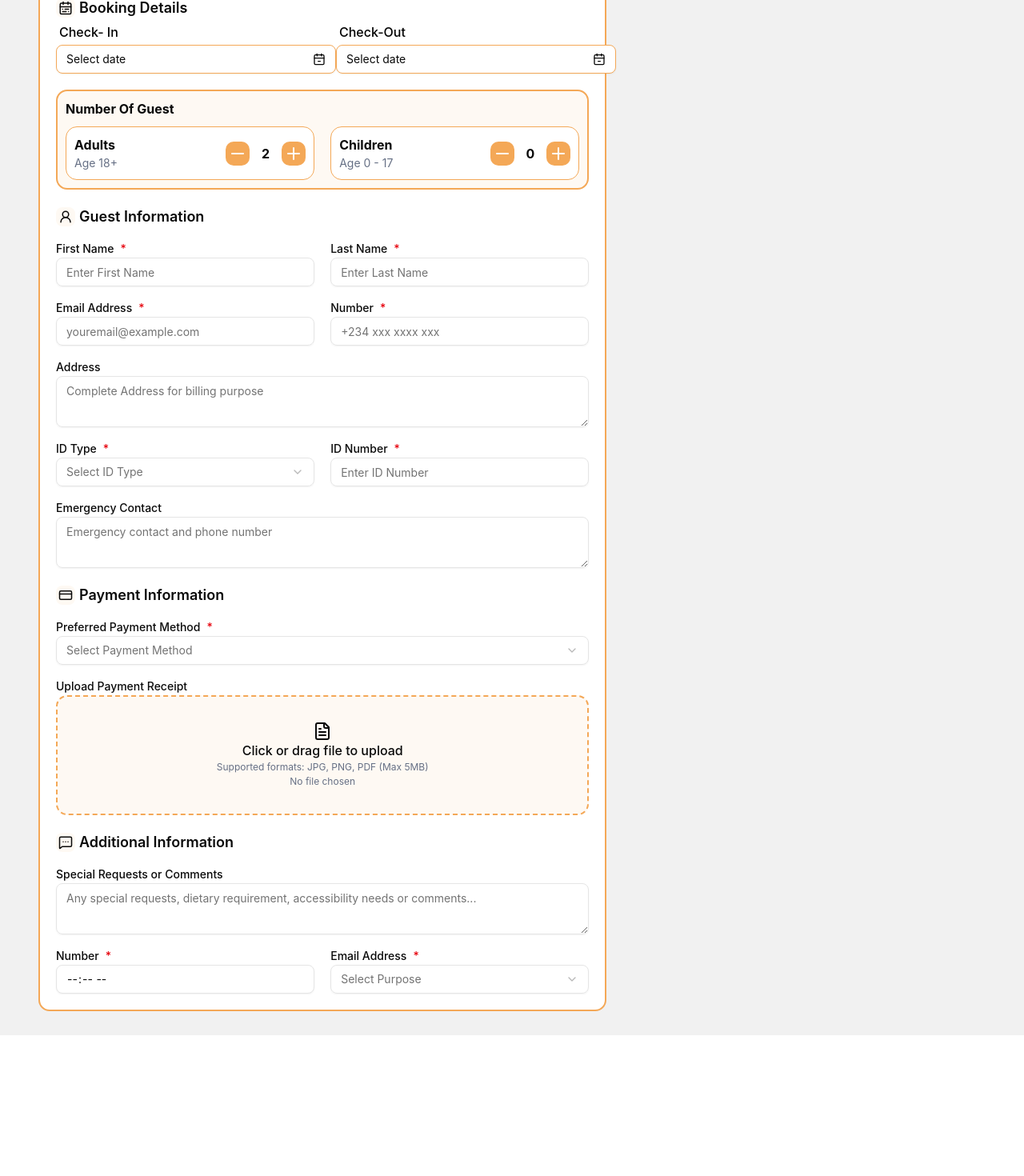
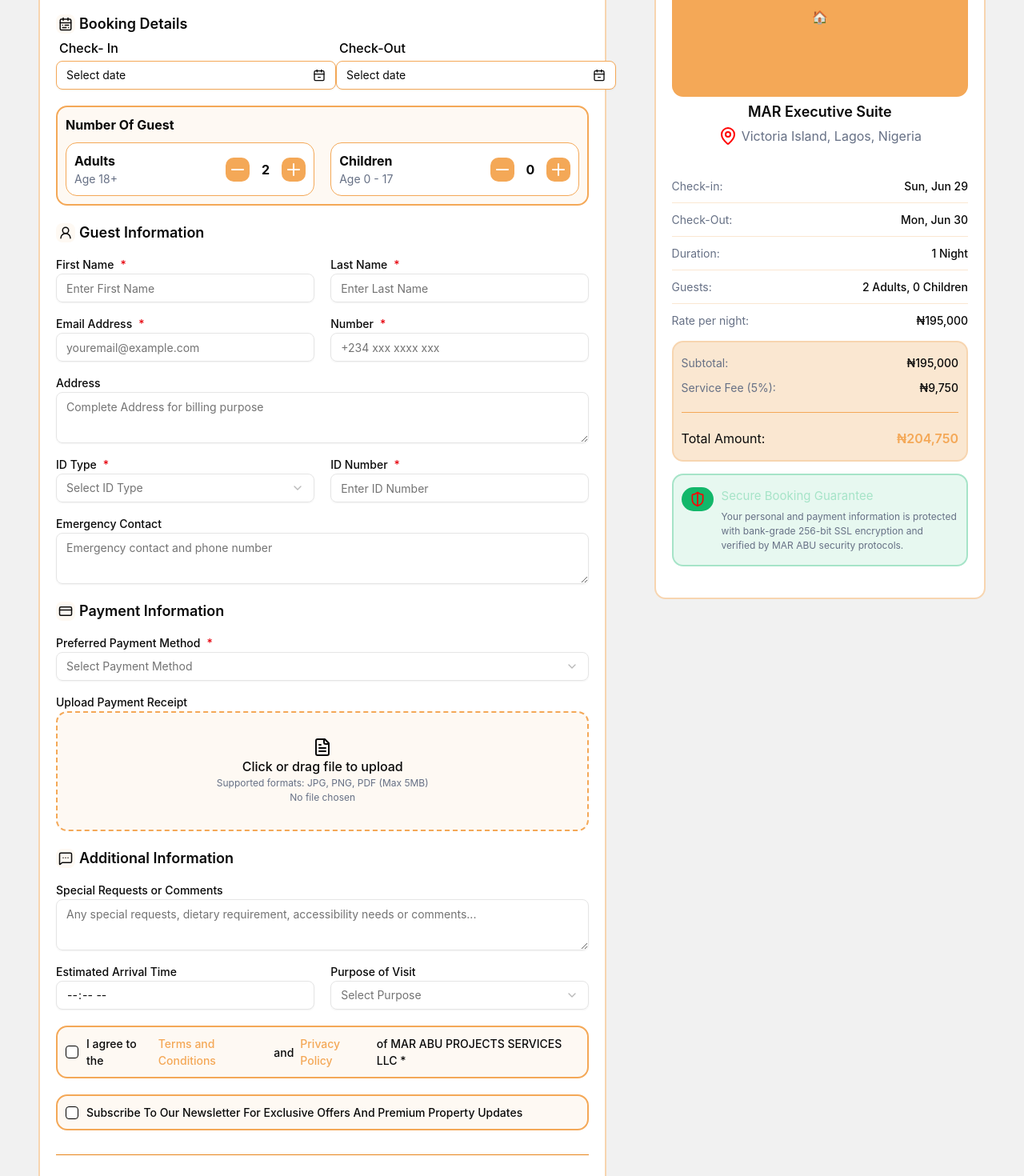
Before and after one commit to MAR-ABU-PROJECTS/Booking-System, a Next.js app in the folder frontend/: page /booking in a window 1280 px wide. Shown: the part 199-1669 px from the top of the page at 80% size. Before the commit the page ends 1493 px from the top, so only its background shows below. Built offline with nearby package versions, Linux system fonts and the light colour scheme.

Commit message:
completed the ui and added functionalities

```diff
--- a/frontend/package.json
+++ b/frontend/package.json
@@ -20,6 +20,7 @@
     "@mui/lab": "^7.0.0-beta.13",
     "@mui/material": "^7.1.1",
     "@mui/x-date-pickers": "^8.5.2",
+    "@radix-ui/react-checkbox": "^1.3.2",
     "@radix-ui/react-label": "^2.1.7",
     "@radix-ui/react-popover": "^1.1.14",
     "@radix-ui/react-select": "^2.2.5",
--- a/frontend/src/app/booking/page.tsx
+++ b/frontend/src/app/booking/page.tsx
@@ -3,7 +3,7 @@
 import {useState} from "react";
 import { Calendar } from "@/components/ui/calendar";
 import { Label } from "@/components/ui/label";
-import { CalendarMinus2, CalendarRange, CreditCard, FileText, MessageSquareMore, Minus, Plus, UserRound } from "lucide-react";
+import { CalendarMinus2, CalendarRange, CreditCard, FileText, MapPin, MessageSquareMore, Minus, Plus, ShieldHalf, UserRound } from "lucide-react";
 import { Button } from "@/components/ui/button";
 import {
   Popover,
@@ -13,12 +13,15 @@ import {
 import { Input } from "@/components/ui/input";
 import { Textarea } from "@/components/ui/textarea";
 import { Select, SelectContent, SelectGroup, SelectItem, SelectLabel, SelectTrigger, SelectValue } from "@/components/ui/select";
+import { Checkbox } from "@/components/ui/checkbox";
 
 const page = () => {
   const [open, setOpen] = useState(false);
   const [date, setDate] = useState<Date | undefined>(undefined);
   const [openSec, setOpenSec] = useState(false);
   const [secDate, setSecDate] = useState<Date | undefined>(undefined);
+  const [adultCount, setAdultCount] = useState(2);
+  const [childCount, setChildCount] = useState(0);
 
   const [fileName, setFileName] = useState("No file chosen");
 
@@ -28,8 +31,8 @@ const page = () => {
   };
   return (
     <>
-      <div className="grid grid-cols-[60%_40%] gap-[20px] px-12 py-[30px] bg-[#F1F1F1]">
-        <div className="flex flex-col w-full h-full p-[20px] bg-white rounded-xl border-2 border-[#F4A857]">
+      <div className="grid grid-cols-[60%_35%] justify-between gap-[40px] px-12 py-[30px] bg-[#F1F1F1]">
+        <div className="flex flex-col w-full py-[40px] px-[20px] bg-white rounded-xl border-2 border-[#f7d5b0]">
           <div className="flex flex-col justify-center items-center">
             <h1 className="text-[20px] font-bold">Complete Your MAR Booking</h1>
             <p className="text-[16px] text-[#667085]">
@@ -129,11 +132,19 @@ const page = () => {
                         <p className="text-[14px] text-[#667085]">Age 18+</p>
                       </div>
                       <div className="flex justify-center items-center gap-[15px]">
-                        <div className="p-[3px] rounded-lg bg-[#F4A857] cursor-pointer">
+                        <div
+                          className="p-[3px] rounded-lg bg-[#F4A857] cursor-pointer"
+                          onClick={() =>
+                            setAdultCount(Math.max(0, adultCount - 1))
+                          }
+                        >
                           <Minus color="#FFF" />
                         </div>
-                        <p className="text-[16px] font-bold">2</p>
-                        <div className="p-[3px] rounded-lg bg-[#F4A857] cursor-pointer">
+                        <p className="text-[16px] font-bold">{adultCount}</p>
+                        <div
+                          className="p-[3px] rounded-lg bg-[#F4A857] cursor-pointer"
+                          onClick={() => setAdultCount(adultCount + 1)}
+                        >
                           <Plus color="#FFF" />
                         </div>
                       </div>
@@ -144,11 +155,19 @@ const page = () => {
                         <p className="text-[14px] text-[#667085]">Age 0 - 17</p>
                       </div>
                       <div className="flex justify-center items-center gap-[15px]">
-                        <div className="p-[3px] rounded-lg bg-[#F4A857] cursor-pointer">
+                        <div
+                          className="p-[3px] rounded-lg bg-[#F4A857] cursor-pointer"
+                          onClick={() =>
+                            setChildCount(Math.max(0, childCount - 1))
+                          }
+                        >
                           <Minus color="#FFF" />
                         </div>
                         <p className="text-[16px] font-bold">0</p>
-                        <div className="p-[3px] rounded-lg bg-[#F4A857] cursor-pointer">
+                        <div
+                          className="p-[3px] rounded-lg bg-[#F4A857] cursor-pointer"
+                          onClick={() => setChildCount(childCount + 1)}
+                        >
                           <Plus color="#FFF" />
                         </div>
                       </div>
@@ -231,7 +250,7 @@ const page = () => {
                           <SelectItem value="drivers-license">
                             Driver&lsquo;s License
                           </SelectItem>
-                          <SelectItem value="drivers-license">
+                          <SelectItem value="voters-card">
                             Voter&lsquo;s Card
                           </SelectItem>
                         </SelectGroup>
@@ -334,9 +353,7 @@ const page = () => {
                 </div>
                 <div className="flex justify-between items-center gap-[20px]">
                   <div className="grid w-full max-w-sm items-center gap-1">
-                    <Label htmlFor="time-picker">
-                      Number<span className="text-red-600">*</span>
-                    </Label>
+                    <Label htmlFor="time-picker">Estimated Arrival Time</Label>
                     <Input
                       type="time"
                       id="time-picker"
@@ -345,9 +362,7 @@ const page = () => {
                     />
                   </div>
                   <div className="grid w-full max-w-sm items-center gap-1">
-                    <Label>
-                      Email Address<span className="text-red-600">*</span>
-                    </Label>
+                    <Label>Purpose of Visit</Label>
                     <Select>
                       <SelectTrigger className="w-[full]">
                         <SelectValue placeholder="Select Purpose" />
@@ -355,28 +370,173 @@ const page = () => {
                       <SelectContent>
                         <SelectGroup>
                           <SelectItem value="passport">Business</SelectItem>
-                          <SelectItem value="drivers-license">
-                            Leisure
-                          </SelectItem>
-                          <SelectItem value="drivers-license">
+                          <SelectItem value="leisure">Leisure</SelectItem>
+                          <SelectItem value="family-visit">
                             Family Visit
                           </SelectItem>
-                          <SelectItem value="drivers-license">
+                          <SelectItem value="event">
                             Conference/Event
                           </SelectItem>
-                          <SelectItem value="drivers-license">
-                            Other
-                          </SelectItem>
+                          <SelectItem value="other">Other</SelectItem>
                         </SelectGroup>
                       </SelectContent>
                     </Select>
                   </div>
                 </div>
+                <div className="w-full h-full p-[10px] bg-[#fef9f3] border-2 border-[#F4A857] rounded-xl">
+                  <div className="flex gap-[10px] items-center">
+                    <Checkbox
+                      id="terms"
+                      className="bg-white border-1 border-black"
+                    />
+                    <Label htmlFor="terms" className="text-[14px] ">
+                      I agree to the{" "}
+                      <span className="text-[#F4A857] cursor-pointer hover:underline">
+                        Terms and Conditions
+                      </span>{" "}
+                      and{" "}
+                      <span className="text-[#F4A857] cursor-pointer hover:underline">
+                        Privacy Policy
+                      </span>{" "}
+                      of MAR ABU PROJECTS SERVICES LLC *
+                    </Label>
+                  </div>
+                </div>
+                <div className="w-full h-full p-[10px] bg-[#fef9f3] border-2 border-[#F4A857] rounded-xl">
+                  <div className="flex gap-[10px] items-center">
+                    <Checkbox
+                      id="subscribe"
+                      className="bg-white border-1 border-black"
+                    />
+                    <Label
+                      htmlFor="subscribe"
+                      className="text-[14px] capitalize"
+                    >
+                      Subscribe to our newsletter for exclusive offers and
+                      premium property updates
+                    </Label>
                   </div>
                 </div>
               </div>
             </div>
-        <div>days</div>
+            <hr className="h-px my-[10px] bg-[#E8851A] border-0" />
+            <Button className="hover:bg-[#F4A857] py-[15px] text-[16px] items-center transition-transform duration-300 transform hover:-translate-y-1 hover:shadow-2xl">
+              🔒 Complete Secure Booking
+            </Button>
+          </div>
+        </div>
+        <div className="flex flex-col w-full h-[870px] py-[40px] px-[20px] bg-white rounded-xl border-2 border-[#f7d5b0] static">
+          <div className="flex flex-col gap-[5px]">
+            <div className="flex w-full h-[200px] justify-center items-center bg-[#F4A857] rounded-xl">
+              🏠
+            </div>
+            <div className="flex justify-center items-center">
+              <p className="text-[18px] font-semibold">MAR Executive Suite</p>
+            </div>
+            <div className="flex justify-center items-center gap-[5px]">
+              <MapPin color="red" fontSize={"10px"} />
+              <p className="text-[16px] text-[#667085]">
+                Victoria Island, Lagos, Nigeria
+              </p>
+            </div>
+          </div>
+          <hr className="h-px my-[20px] bg-[#fae7d1] border-0" />
+          <div className="flex flex-col">
+            <div className="flex justify-between items-center">
+              <div>
+                <p className="text-[14px] text-[#667085]">Check-in:</p>
+              </div>
+              <div>
+                <p className="text-[14px] font-[500]">Sun, Jun 29</p>
+              </div>
+            </div>
+            <hr className="h-px my-[10px] bg-[#fae7d1] border-0" />
+            <div className="flex justify-between items-center">
+              <div>
+                <p className="text-[14px] text-[#667085]">Check-Out:</p>
+              </div>
+              <div>
+                <p className="text-[14px] font-[500]">Mon, Jun 30</p>
+              </div>
+            </div>
+            <hr className="h-px my-[10px] bg-[#fae7d1] border-0" />
+            <div className="flex justify-between items-center">
+              <div>
+                <p className="text-[14px] text-[#667085]">Duration:</p>
+              </div>
+              <div>
+                <p className="text-[14px] font-[500]">1 Night</p>
+              </div>
+            </div>
+            <hr className="h-px my-[10px] bg-[#fae7d1] border-0" />
+            <div className="flex justify-between items-center">
+              <div>
+                <p className="text-[14px] text-[#667085]">Guests:</p>
+              </div>
+              <div>
+                <p className="text-[14px] font-[500]">
+                  {adultCount} Adult{adultCount !== 1 && "s"}, {childCount}{" "}
+                  Child{childCount !== 1 && "ren"}
+                </p>
+              </div>
+            </div>
+            <hr className="h-px my-[10px] bg-[#fae7d1] border-0" />
+            <div className="flex justify-between items-center">
+              <div>
+                <p className="text-[14px] text-[#667085]">Rate per night:</p>
+              </div>
+              <div>
+                <p className="text-[14px] font-[500]">₦195,000</p>
+              </div>
+            </div>
+          </div>
+          <div className="flex flex-col bg-[#fae7d1] border-2 border-[#f7d5b0] py-[15px] px-[10px] rounded-xl gap-[10px] my-[15px]">
+            <div className="flex justify-between items-center">
+              <div>
+                <p className="text-[14px] text-[#667085]">Subtotal:</p>
+              </div>
+              <div>
+                <p className="text-[14px] font-[500]">₦195,000</p>
+              </div>
+            </div>
+            <div className="flex justify-between items-center">
+              <div>
+                <p className="text-[14px] text-[#667085]">Service Fee (5%):</p>
+              </div>
+              <div>
+                <p className="text-[14px] font-[500]">₦9,750</p>
+              </div>
+            </div>
+            <hr className="h-px my-[10px] bg-[#F4A857] border-0" />
+            <div className="flex justify-between items-center">
+              <div>
+                <p className="text-[16px] font-[400]">Total Amount:</p>
+              </div>
+              <div>
+                <p className="text-[16px] text-[#F4A857] font-[600]">
+                  ₦204,750
+                </p>
+              </div>
+            </div>
+          </div>
+          <div className="flex flex-col bg-[#e7f8f0] border-2 border-[#a6e4c8] py-[15px] px-[10px] rounded-xl gap-[10px]">
+            <div className="flex gap-[10px]">
+              <div className="flex w-[40px] h-[30px] p-[10px] justify-center items-center bg-[#12b76a] rounded-full">
+                <ShieldHalf color="red" />
+              </div>
+              <div className="flex flex-col gap-[5px]">
+                <p className="text-[15px] text-[#a6e4c8] font-[400]">
+                  Secure Booking Guarantee
+                </p>
+                <p className="text-[12px] text-[#667085]">
+                  Your personal and payment information is protected with
+                  bank-grade 256-bit SSL encryption and verified by MAR ABU
+                  security protocols.
+                </p>
+              </div>
+            </div>
+          </div>
+        </div>
       </div>
     </>
   );
--- /dev/null
+++ b/frontend/src/components/ui/checkbox.tsx
@@ -0,0 +1,32 @@
+"use client"
+
+import * as React from "react"
+import * as CheckboxPrimitive from "@radix-ui/react-checkbox"
+import { CheckIcon } from "lucide-react"
+
+import { cn } from "@/lib/utils"
+
+function Checkbox({
+  className,
+  ...props
+}: React.ComponentProps<typeof CheckboxPrimitive.Root>) {
+  return (
+    <CheckboxPrimitive.Root
+      data-slot="checkbox"
+      className={cn(
+        "peer border-input dark:bg-input/30 data-[state=checked]:bg-primary data-[state=checked]:text-primary-foreground dark:data-[state=checked]:bg-primary data-[state=checked]:border-primary focus-visible:border-ring focus-visible:ring-ring/50 aria-invalid:ring-destructive/20 dark:aria-invalid:ring-destructive/40 aria-invalid:border-destructive size-4 shrink-0 rounded-[4px] border shadow-xs transition-shadow outline-none focus-visible:ring-[3px] disabled:cursor-not-allowed disabled:opacity-50",
+        className
+      )}
+      {...props}
+    >
+      <CheckboxPrimitive.Indicator
+        data-slot="checkbox-indicator"
+        className="flex items-center justify-center text-current transition-none"
+      >
+        <CheckIcon className="size-3.5" />
+      </CheckboxPrimitive.Indicator>
+    </CheckboxPrimitive.Root>
+  )
+}
+
+export { Checkbox }
```
Also changed, not shown: 1 other file (tests, documents, lock files or other folders). Lines whose indentation alone changed are shown as unchanged.
